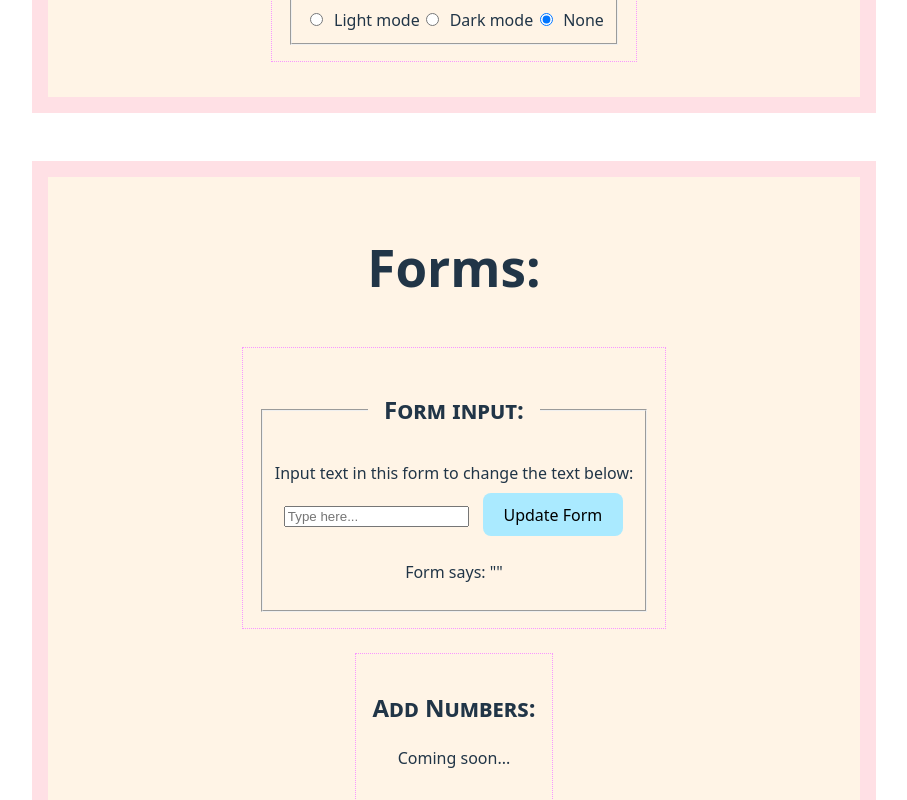
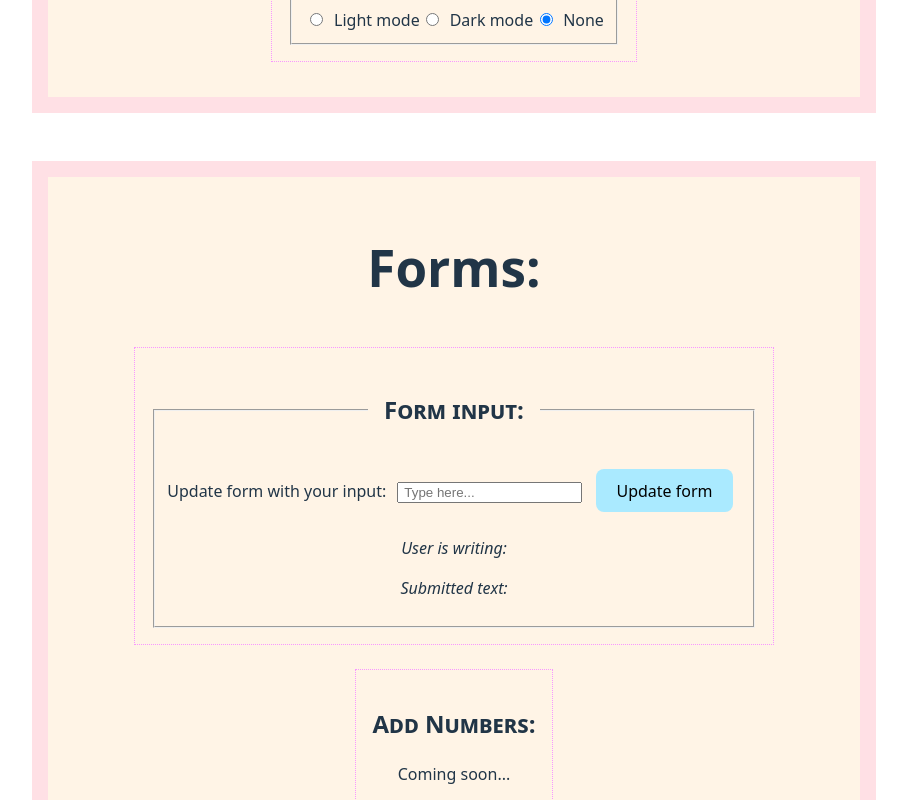
Before and after one commit to Ayngie/bits-n-pieces, a React (Vite) app: page / in a window 1280 px wide. Shown: the part 2534-3334 px from the top of the page, without its empty margins (186-1093 px from the left). Built offline with nearby package versions, Linux system fonts and the light colour scheme.

Commit message:
Refactor: simplified code and added user feedback

```diff
--- a/src/components/Forms/FormInputText.tsx
+++ b/src/components/Forms/FormInputText.tsx
@@ -1,27 +1,24 @@
 import { useState } from 'react';
 import ButtonWithProps from '../Buttons/ButtonWithProps';
 
-const sanitizeInput = (input: string): string => {
-  return input
-    .replace(/<[^>]*>/g, '') // Remove HTML-tags
-    .replace(/\s+/g, ' '); // Prevent multiple spaces, replace with single space
-};
-
 const FormInputText = () => {
   const [userInput, setUserInput] = useState<string>('');
-  const [formInput, setFormInput] = useState<string>('');
+  const [submittedFormInput, setSubmittedFormInput] = useState<string>('');
 
-  //sanitize input
+  const sanitizeInput = (input: string): string =>
+    input
+      .replace(/<[^>]*>/g, '') // Remove HTML-tags
+      .replace(/\s+/g, ' ') // Replace multiple spaces with single space
+      .trim();
+
   const handleChange = (e: React.ChangeEvent<HTMLInputElement>): void => {
-    const rawValue = e.target.value;
-    const sanitizedValue = sanitizeInput(rawValue);
-    setUserInput(sanitizedValue);
-    setFormInput(sanitizedValue || "You're amazing");
+    setUserInput(e.target.value);
   };
 
-  // prevent default form submission / page reload
   const handleSubmit = (e: React.FormEvent<HTMLFormElement>) => {
     e.preventDefault();
+    const sanitized = sanitizeInput(userInput);
+    setSubmittedFormInput(sanitized);
     setUserInput('');
   };
 
@@ -32,22 +29,21 @@ const FormInputText = () => {
           <legend>
             <h2>Form input:</h2>
           </legend>
-          <div>
-            <label htmlFor="userInput">
-              Input text in this form to change the text below:{' '}
-            </label>
-          </div>
+          <label htmlFor="userInput">Update form with your input: </label>
+
           <input
             id="userInput"
             type="text"
             value={userInput}
             onChange={handleChange}
-            placeholder="Type here..."
+            placeholder=" Type here..."
             maxLength={50}
           />
-          <ButtonWithProps type="submit" buttonText="Update Form" />
-
-          <p>Form says: "{formInput}"</p>
+          <ButtonWithProps type="submit" buttonText="Update form" />
+          <div className="input-text-info italic">
+            <p>User is writing: {userInput}</p>
+            <p>Submitted text: {submittedFormInput}</p>
+          </div>
         </fieldset>
       </form>
     </article>
--- a/src/components/Inputs/InputText.tsx
+++ b/src/components/Inputs/InputText.tsx
@@ -33,7 +33,7 @@ const InputText = () => {
           placeholder="Write here..."
         />
         <ButtonWithProps buttonText="Search" onClickFunction={handleSearch} />
-        <p>Search text was: {searchText}</p>
+        <p className="input-text-info italic">Search text was: {searchText}</p>
       </fieldset>
     </article>
   );
```
